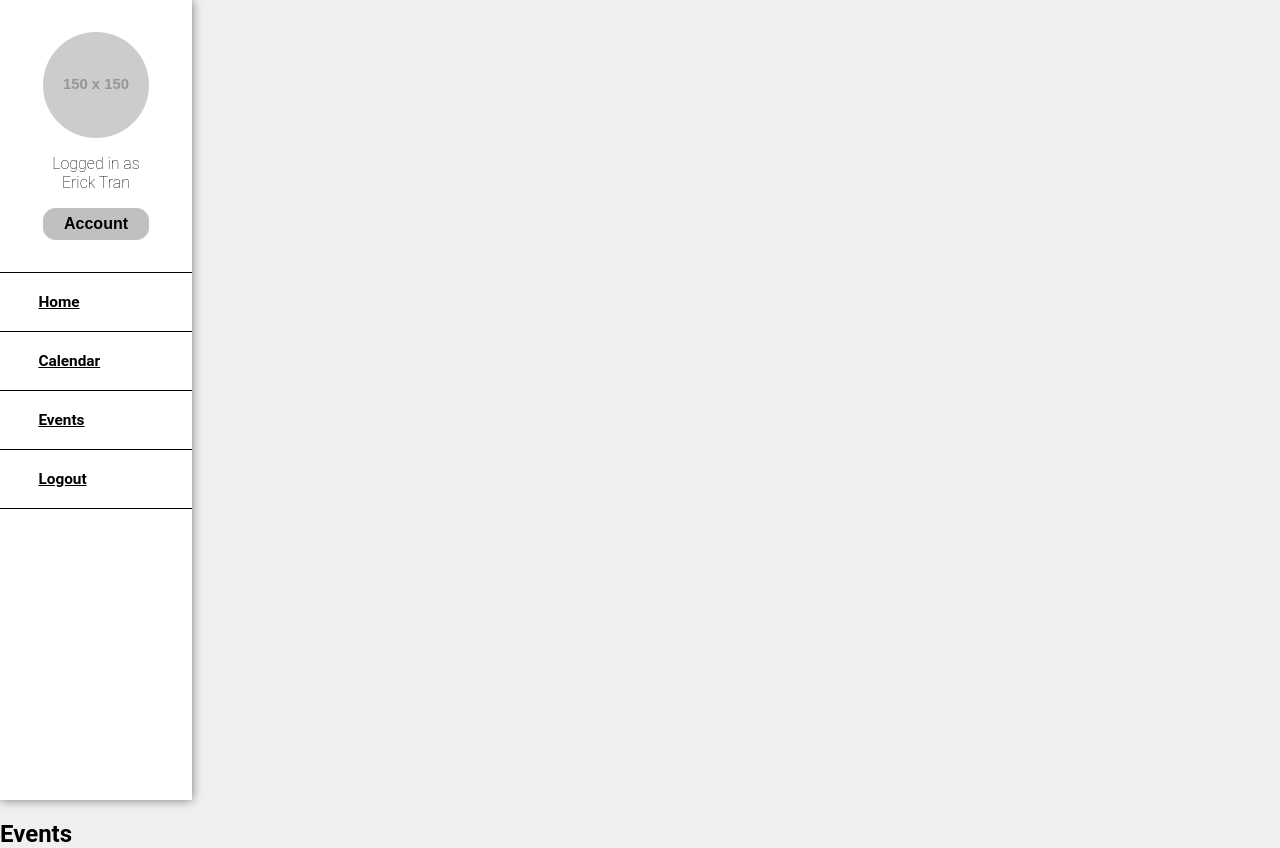
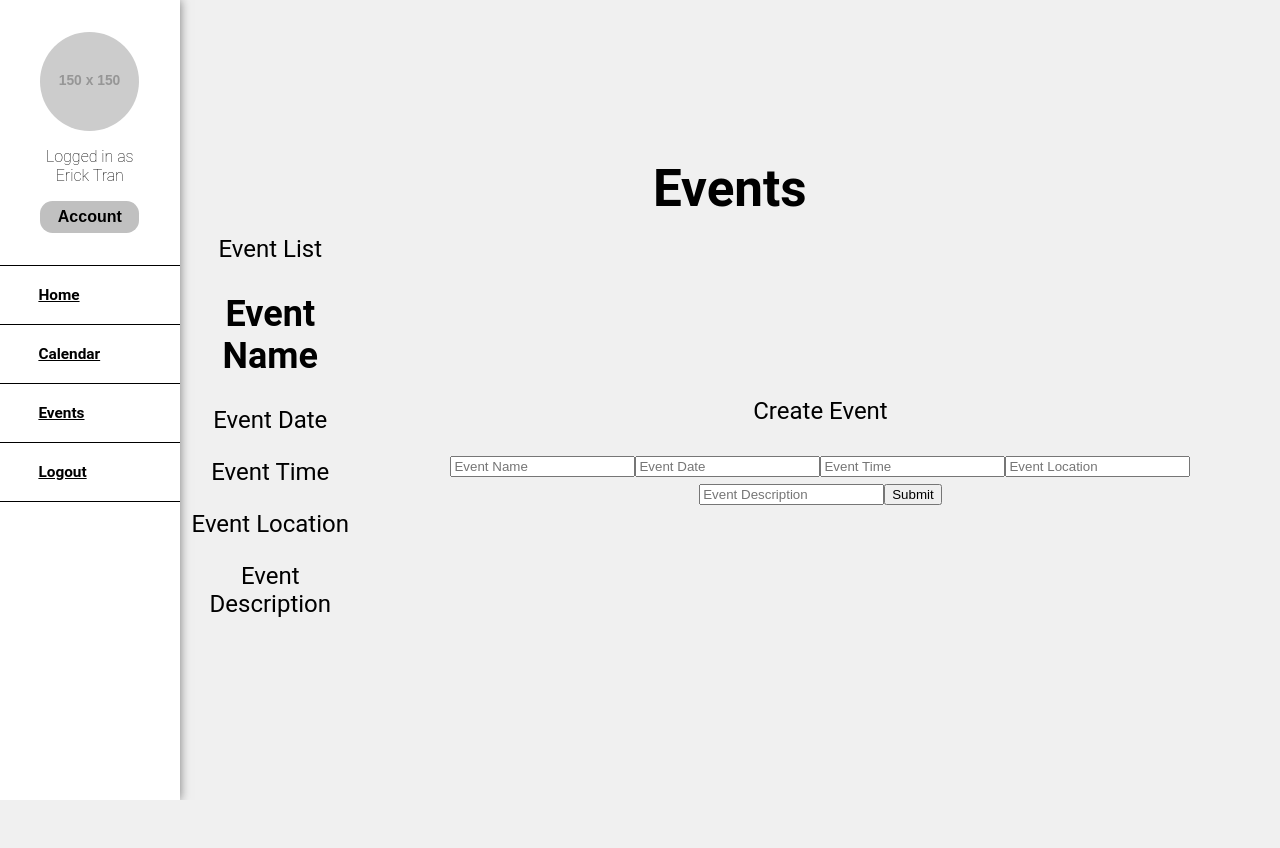
Before and after one commit to enVId-tech/Calendar-App, a React (Vite) app: page /events in a window 1280 px wide. After the commit the page ends 800 px from the top, so only its background shows below. Built offline with nearby package versions, Linux system fonts and the light colour scheme; no server answers.

Commit message:
41-feat. Added content to events page

```diff
--- a/src/assets/scss/events.scss
+++ b/src/assets/scss/events.scss
@@ -0,0 +1,127 @@
+#events {
+    display: flex;
+    flex-direction: row;
+    justify-content: center;
+    align-items: center;
+    margin: 0;
+    padding: 0;
+
+    #container {
+        display: flex;
+        flex-direction: column;
+        justify-content: center;
+        align-items: center;
+        margin: 0;
+        padding: 0;
+        list-style: none;
+        font-size: 1.5rem;
+        text-align: center;
+
+        #content {
+            h1 {
+                font-size: 4vw;
+                margin: 0;
+                margin-bottom: 2vh;
+                padding: 0;
+                width: 25vw;
+            }
+        }
+
+        #eventsLists {
+            display: flex;
+            flex-direction: row;
+            justify-content: center;
+            align-items: center;
+            margin: 0;
+            padding: 0;
+            list-style: none;
+            font-size: 1.5rem;
+
+            #eventList {
+                display: flex;
+                flex-direction: column;
+                justify-content: center;
+                align-items: center;
+                margin: 0;
+                padding: 0;
+
+                #event {
+                    display: flex;
+                    flex-direction: row;
+                    justify-content: center;
+                    align-items: center;
+                    margin: 0;
+                    padding: 0;
+                    list-style: none;
+                    font-size: 1.5rem;
+
+                    #eventDetails {
+                        display: flex;
+                        flex-direction: column;
+                        justify-content: center;
+                        align-items: center;
+                        margin: 0;
+                        padding: 0;
+                        list-style: none;
+                        font-size: 1.5rem;
+
+                        #eventTitle {
+                            font-size: 2vw;
+                            margin: 0;
+                            padding: 0;
+                        }
+
+                        #eventDate {
+                            font-size: 1.5vw;
+                            margin: 0;
+                            padding: 0;
+                        }
+
+                        #eventTime {
+                            font-size: 1.5vw;
+                            margin: 0;
+                            padding: 0;
+                        }
+
+                        #eventLocation {
+                            font-size: 1.5vw;
+                            margin: 0;
+                            padding: 0;
+                        }
+
+                        #eventDescription {
+                            font-size: 1.5vw;
+                            margin: 0;
+                            padding: 0;
+                        }
+                    }
+
+                    #eventButtons {
+                        display: flex;
+                        flex-direction: row;
+                        justify-content: center;
+                        align-items: center;
+                        margin: 0;
+                        padding: 0;
+                        list-style: none;
+                        font-size: 1.5rem;
+
+                        button {
+                            background-color: rgb(150, 150, 150);
+                            border: none;
+                            cursor: pointer;
+                            font-size: 1.5rem;
+                            margin: 0 0.5rem;
+                            padding: 0.5rem;
+                            border-radius: 20px;
+
+                            &:hover {
+                                background-color: rgb(100, 100, 100);
+                            }
+                        }
+                    }
+                }
+            }
+        }
+    }
+}
--- a/src/pages/main/events.tsx
+++ b/src/pages/main/events.tsx
@@ -29,6 +29,37 @@ const EventsPage: React.FC = (): React.JSX.Element => {
         }
     }
 
+    const getEvents = () => {
+        try {
+            const dataJson = {
+                "method": "POST",
+                "headers": {
+                    "Content-Type": "application/json"
+                },
+                "body": JSON.stringify({
+                    "userId": document.cookie.split("=")[1]
+                })
+            }
+
+            fetch('/api/get/events', dataJson)
+                .then(response => response.json())
+                .then(data => {
+                    if (data.error) {
+                        console.error(data.error);
+                    } else {
+                        console.log(data.message);
+                    }
+                }
+            );
+        } catch (error: unknown) {
+            console.error('Error:', error as string);
+        }
+    }
+
+    React.useEffect(() => {
+        getEvents();
+    }, []);
+
     return (
         <section id="events">
             <Sidebar />
@@ -36,12 +67,29 @@ const EventsPage: React.FC = (): React.JSX.Element => {
                 <div id="content">
                     <h1>Events</h1>
                 </div>
-                <div id="events">
+                <div id="eventsLists">
                     <div id="left">
-
+                        <p id="eventList">Event List</p>
+                        <div id="eventListContent">
+                            <div className="event">
+                                <h1>Event Name</h1>
+                                <p>Event Date</p>
+                                <p>Event Time</p>
+                                <p>Event Location</p>
+                                <p>Event Description</p>
+                            </div>
+                        </div>
                     </div>
                     <div id="right">
-
+                        <p id="eventCreate">Create Event</p>
+                        <form id="eventForm">
+                            <input type="text" id="eventName" placeholder="Event Name" />
+                            <input type="text" id="eventDate" placeholder="Event Date" />
+                            <input type="text" id="eventTime" placeholder="Event Time" />
+                            <input type="text" id="eventLocation" placeholder="Event Location" />
+                            <input type="text" id="eventDescription" placeholder="Event Description" />
+                            <button type="button" onClick={() => sendEvents()}>Submit</button>
+                        </form>
                     </div>
                 </div>
             </div>
```
